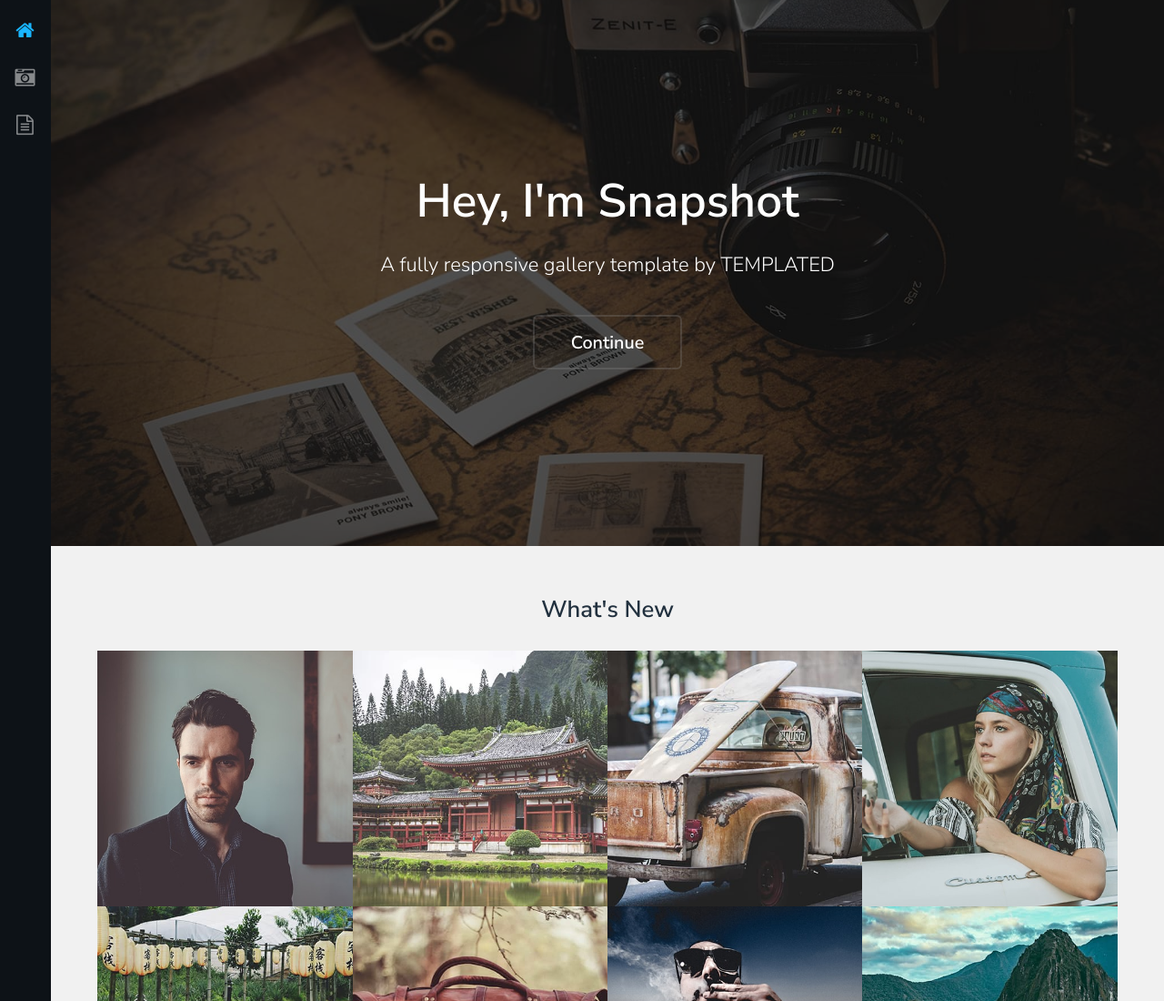
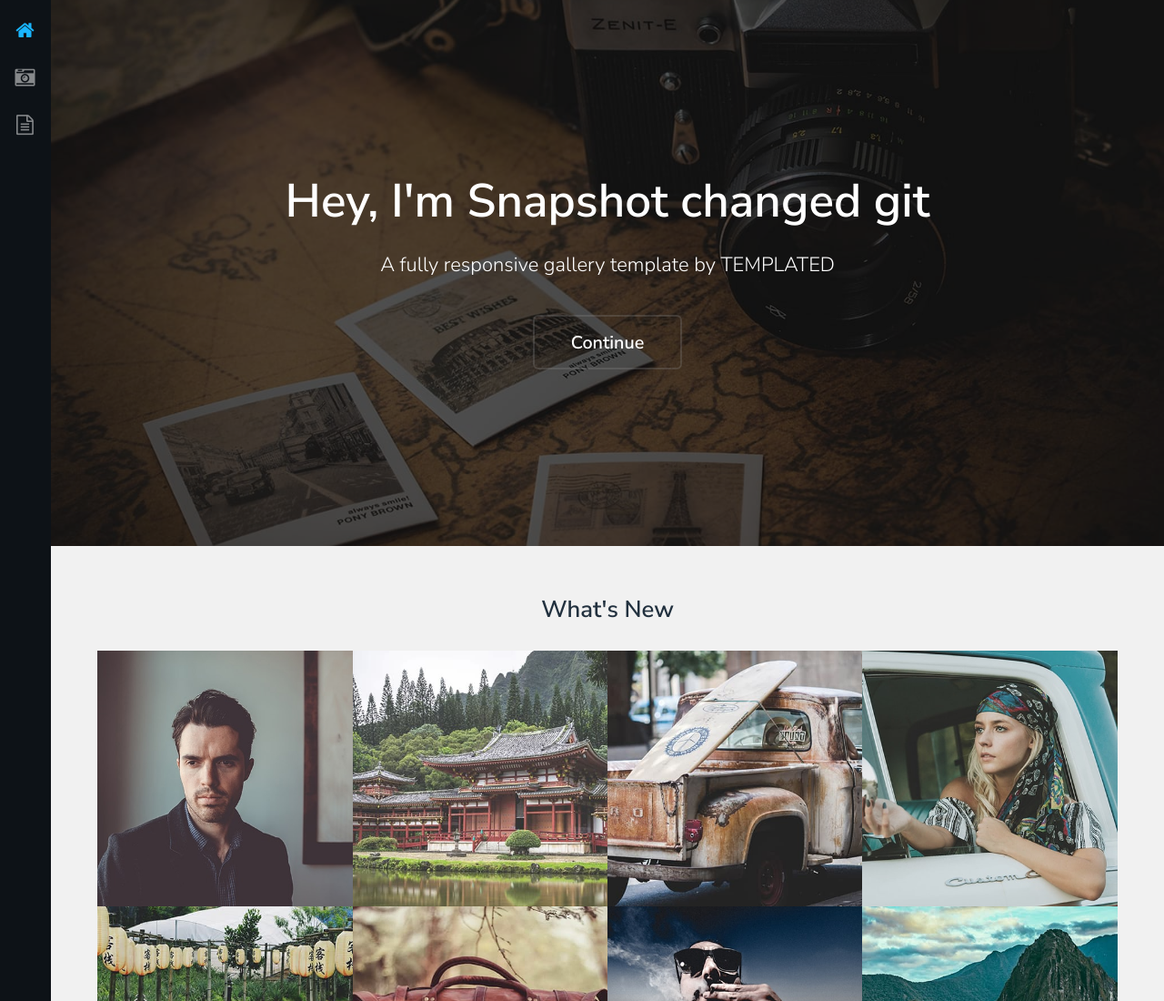
Before and after one commit to rraattnnii/myproject2, a plain HTML site: page index.html in a window 1280 px wide. Shown: the top 1100 px of the page at 91% size. Drawn offline with Linux system fonts and the light colour scheme.

Commit message:
ajouter changed git au en h1

```diff
--- a/index.html
+++ b/index.html
@@ -29,7 +29,7 @@
 					<!-- Banner -->
 						<section id="banner">
 							<div class="inner">
-								<h1>Hey, I'm Snapshot</h1>
+								<h1>Hey, I'm Snapshot changed git</h1>
 								<p>A fully responsive gallery template by <a href="https://templated.co">TEMPLATED</a></p>
 								<ul class="actions">
 									<li><a href="#galleries" class="button alt scrolly big">Continue</a></li>
```
